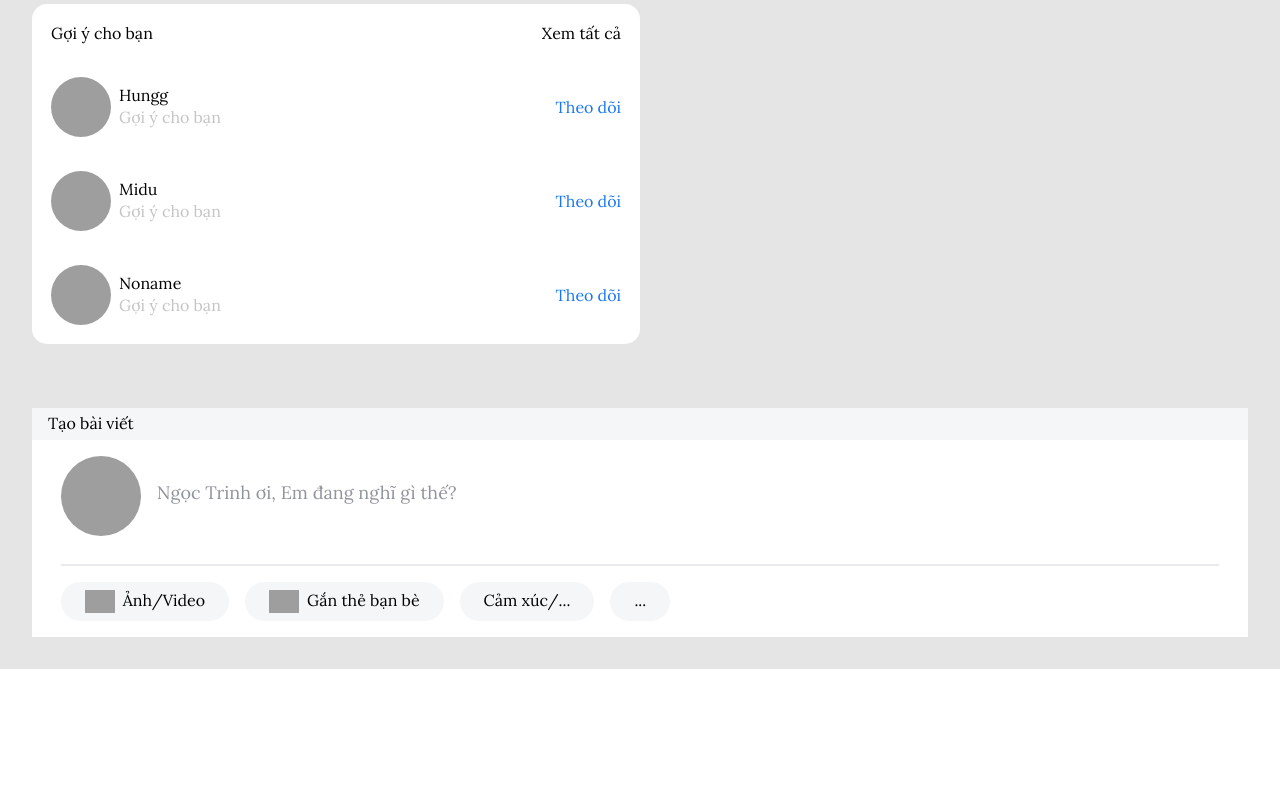
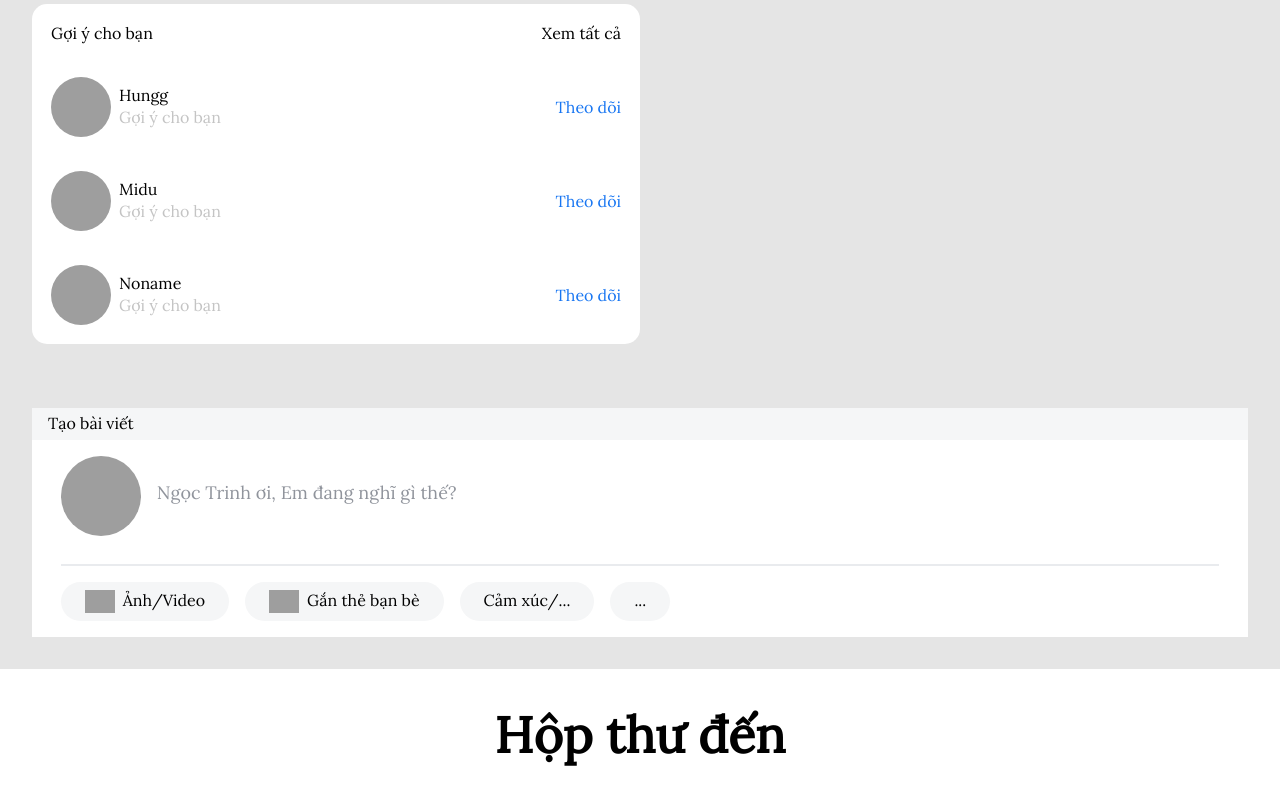
Before and after one commit to nnhunguet/codersx-react-todo-list, a React (Create React App) app: page / in a window 1280 px wide. Shown: the part 1027-1827 px from the top of the page. Before the commit the page ends 1696 px from the top, so only its background shows below. Built offline with nearby package versions, Linux system fonts and the light colour scheme; grey boxes are pictures that could not be loaded.

Commit message:
Add Dynamic Class Names - add Mail Component

```diff
--- a/src/App.js
+++ b/src/App.js
@@ -5,6 +5,7 @@ import FormLogin from './components/FormLogin';
 import TabMenu from './components/TabMenu';
 import SocicalNetWork from './components/SocialNetwork';
 import Status from './components/Status';
+import DynamicClassNames from './components/DynamicClassNames';
 
 import { ReactComponent as Home } from './icons/home.svg';
 import { ReactComponent as Gift } from './icons/gift.svg';
@@ -79,6 +80,10 @@ function App() {
           <Status/>
         </div>
       </div>
+
+      <div className="dynamic-class-names">
+        <DynamicClassNames/>
+      </div>
     </div>
   );
 }
--- /dev/null
+++ b/src/components/Dynamic Clas Name/ContentMail.js
@@ -0,0 +1,15 @@
+import React, { Component } from 'react'
+
+class ContentMail extends Component {
+  constructor() {
+    super()
+  }
+
+  render() {
+    return (
+      <h1>Content Mail</h1>
+    )
+  }
+}
+
+export default ContentMail
--- /dev/null
+++ b/src/components/Dynamic Clas Name/Mail.js
@@ -0,0 +1,16 @@
+import React, { Component } from 'react'
+
+class Mail extends Component {
+  constructor() {
+    super();
+  }
+
+  render() {
+    const { mails } = this.props;
+    return (
+      <h1>{mails[0].title}</h1>
+    )
+  }
+}
+
+export default Mail
--- /dev/null
+++ b/src/components/Dynamic Clas Name/Table.js
@@ -0,0 +1,15 @@
+import React, { Component } from 'react'
+
+class Table extends Component {
+  constructor() {
+    super()
+  }
+
+  render() {
+    return (
+      <h1>Table</h1>
+    )
+  }
+}
+
+export default Table
--- /dev/null
+++ b/src/components/DynamicClassNames.js
@@ -0,0 +1,52 @@
+import React, { Component } from 'react'
+
+import Mail from './Dynamic Clas Name/Mail';
+import ContentMail from './Dynamic Clas Name/ContentMail';
+import Table from './Dynamic Clas Name/Table';
+
+class DynamicClassNames extends Component {
+  constructor() {
+    super();
+    this.mails = [
+      {
+        title: "Hộp thư đến",
+        active: false
+      },
+      {
+        title: "Có gắn dấu sao",
+        active: true
+      },
+      {
+        title: "Đã tạm ẩn",
+        active: false
+      },
+      {
+        title: "Quan trọng",
+        active: false
+      },
+      {
+        title: "Đã gửi",
+        active: false
+      },
+      {
+        title: "Thư rác",
+        active: false
+      },
+      {
+        title: "Thùng rác",
+        active: false
+      }
+    ]
+  }
+  render() {
+    return (
+      <>
+        <div className="mail">
+          <Mail mails={this.mails}/>
+        </div>
+      </>
+    )
+  }
+}
+
+export default DynamicClassNames
```
